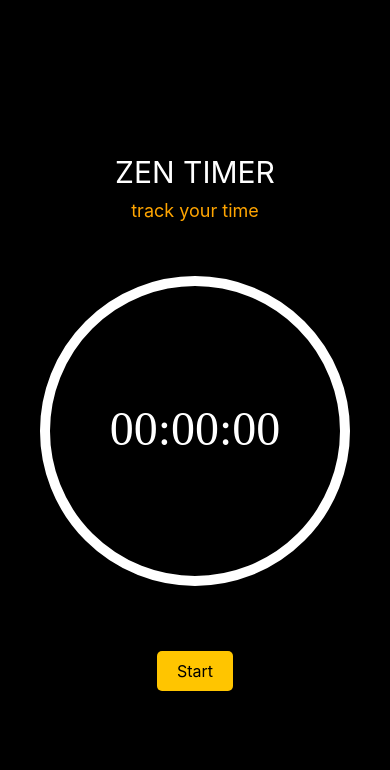
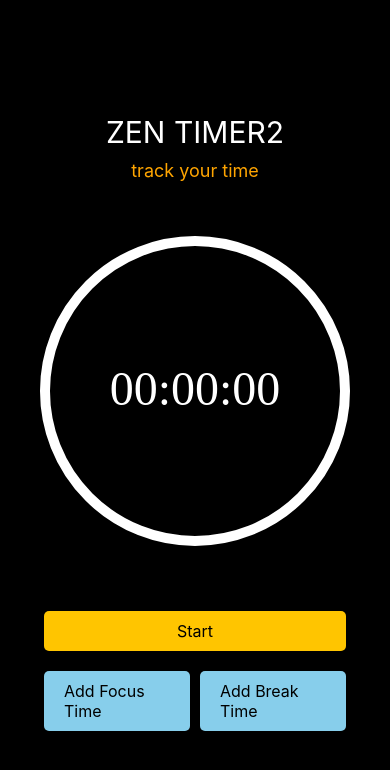
Before and after one commit to Lenindelrionicaragua/HabitTrackerAppFront, a React Native app: screen /StopwatchScreen in a window 390 px wide. Shown: the top 770 px of the page. Built offline with nearby package versions, Linux system fonts and the light colour scheme; what expo-web-browser would draw is missing.

Commit message:
created addFocusTime and AddBreackTime buttons

```diff
--- a/eas.json
+++ b/eas.json
@@ -9,6 +9,9 @@
       "ios": {
         "resourceClass": "m-medium",
         "simulator": true
+      },
+      "android": {
+        "buildType": "apk"
       }
     },
     "preview": {
--- a/screens/StopwatchScreen/StopwatchScreen.js
+++ b/screens/StopwatchScreen/StopwatchScreen.js
@@ -54,7 +54,7 @@ const App = () => {
 
   return (
     <View style={styles.container}>
-      <Text style={styles.header}>ZEN TIMER</Text>
+      <Text style={styles.header}>ZEN TIMER2</Text>
       <Text style={styles.subHeader}>track your time</Text>
       <View style={styles.svgContainer}>
         <Svg height="360" width="360" viewBox="0 0 360 360">
@@ -137,6 +137,20 @@ const App = () => {
           </>
         )}
       </View>
+      <View style={styles.addButtonContainer}>
+        <TouchableOpacity
+          style={[styles.button, styles.addFocusTimeButton]}
+          onPress={pauseStopwatch}
+        >
+          <Text style={styles.buttonText}>Add Focus Time</Text>
+        </TouchableOpacity>
+        <TouchableOpacity
+          style={[styles.button, styles.addBreakTimeButton]}
+          onPress={startStopwatch}
+        >
+          <Text style={styles.buttonText}>Add Break Time</Text>
+        </TouchableOpacity>
+      </View>
     </View>
   );
 };
@@ -167,13 +181,25 @@ const styles = StyleSheet.create({
   },
   buttonContainer: {
     flexDirection: "row",
-    marginTop: 20
+    marginTop: 20,
+    width: "80%",
+    justifyContent: "space-between"
+  },
+  addButtonContainer: {
+    flexDirection: "row",
+    marginTop: 20,
+    width: "80%",
+    justifyContent: "space-between"
   },
   button: {
     paddingVertical: 10,
     paddingHorizontal: 20,
     borderRadius: 5,
-    marginHorizontal: 5
+    marginHorizontal: 5,
+    flex: 1,
+    alignItems: "center",
+    justifyContent: "center",
+    minWidth: 100
   },
   startButton: {
     backgroundColor: orange
@@ -187,6 +213,12 @@ const styles = StyleSheet.create({
   resumeButton: {
     backgroundColor: skyBlue
   },
+  addBreakTimeButton: {
+    backgroundColor: skyBlue
+  },
+  addFocusTimeButton: {
+    backgroundColor: skyBlue
+  },
   buttonText: {
     color: black,
     fontSize: 16
```
